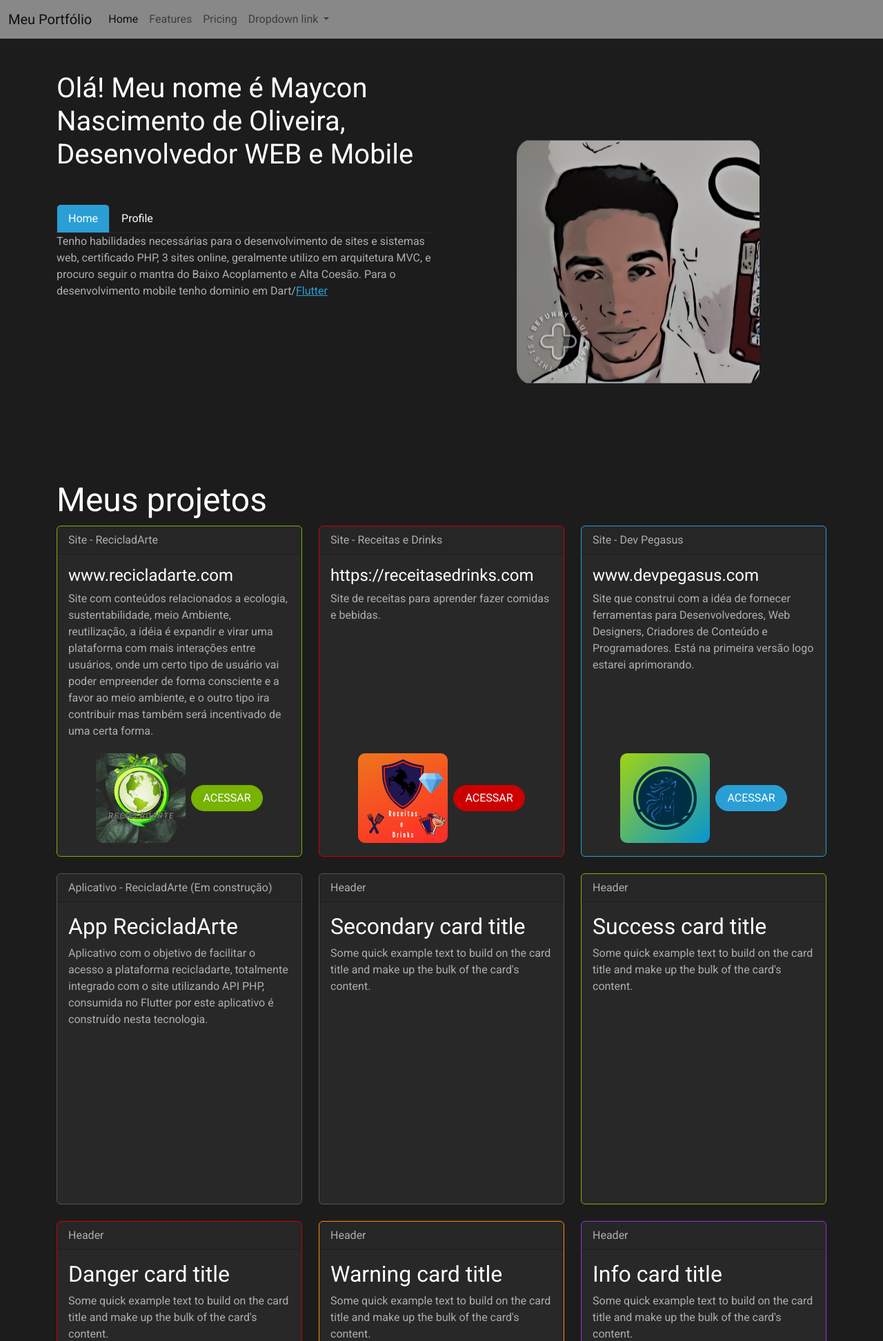
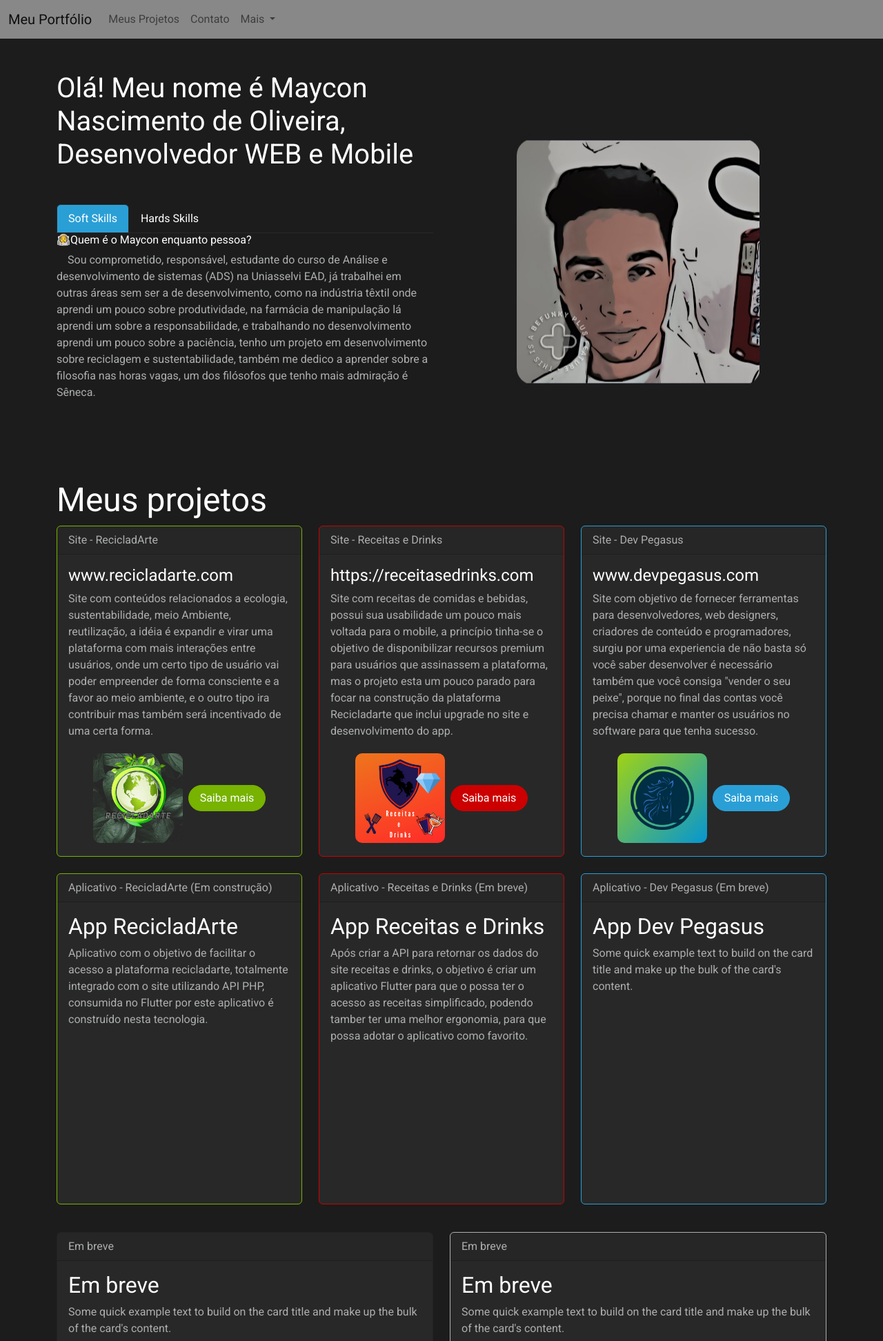
Before and after one commit to Maycon-crz/maycon-crz.github.io, a PHP site: page / in a window 1280 px wide. Shown: the top 1944 px of the page at 69% size. Run offline with PHP 8.4, Linux system fonts and the light colour scheme.

Commit message:
Incluindo mais dados e descrevendo

```diff
--- a/assets/css/style.css
+++ b/assets/css/style.css
@@ -52,8 +52,14 @@ body{
 
 
 
-@media only screen and (max-width: 600px) {
+@media only screen and (max-width: 765px) {
     .card p{
-        min-height: 0px !important;
+        min-height: 500px !important;
     }
 }
+
+@media only screen and (max-width: 1201px) {
+    .card p{
+        min-height: 220px !important;
+    }
+}
--- /dev/null
+++ b/assets/js/engine.js
@@ -0,0 +1,4 @@
+$(".maisInformacoes").click(()=>{
+    const linha = $(this).val();
+    $("#"+linha).toggle();
+})
--- a/index.html
+++ b/index.html
@@ -26,23 +26,20 @@
             <div class="collapse navbar-collapse" id="navbarNavDropdown">
                 <ul class="navbar-nav">
                     <li class="nav-item">
-                        <a class="nav-link active" aria-current="page" href="#">Home</a>
+                        <a class="nav-link" href="#meusProjetos">Meus Projetos</a>
                     </li>
                     <li class="nav-item">
-                        <a class="nav-link" href="#">Features</a>
-                    </li>
-                    <li class="nav-item">
-                        <a class="nav-link" href="#">Pricing</a>
+                        <a class="nav-link" href="#contato">Contato</a>
                     </li>
                     <li class="nav-item dropdown">
                         <a class="nav-link dropdown-toggle" href="#" role="button" data-bs-toggle="dropdown"
                             aria-expanded="false">
-                            Dropdown link
+                            Mais
                         </a>
                         <ul class="dropdown-menu">
-                            <li><a class="dropdown-item" href="#">Action</a></li>
-                            <li><a class="dropdown-item" href="#">Another action</a></li>
-                            <li><a class="dropdown-item" href="#">Something else here</a></li>
+                            <li><a class="dropdown-item" href="#">01 Em Breve</a></li>
+                            <li><a class="dropdown-item" href="#">02 Em Breve</a></li>
+                            <li><a class="dropdown-item" href="#">03 Em Breve</a></li>
                         </ul>
                     </li>
                 </ul>
@@ -55,23 +52,92 @@
                 <h1 class="h3 mt-5">Olá! Meu nome é Maycon Nascimento de Oliveira, Desenvolvedor WEB e Mobile</h1>
                 <ul class="nav nav-tabs mt-5" role="tablist">
                     <li class="nav-item" role="presentation">
-                        <a class="nav-link active" data-bs-toggle="tab" href="#home" aria-selected="true"
-                            role="tab">Home</a>
+                        <a class="nav-link active" data-bs-toggle="tab" href="#softSkills" aria-selected="true"
+                            role="tab">Soft Skills</a>
                     </li>
                     <li class="nav-item" role="presentation">
-                        <a class="nav-link" data-bs-toggle="tab" href="#profile" aria-selected="false" role="tab"
-                            tabindex="-1">Profile</a>
+                        <a class="nav-link" data-bs-toggle="tab" href="#hardsSkills" aria-selected="false" role="tab"
+                            tabindex="-1">Hards Skills</a>
                     </li>
                 </ul>
                 <div id="myTabContent" class="tab-content">
-                    <div class="tab-pane fade active show" id="home" role="tabpanel">
-                        <p>Tenho habilidades necessárias para o desenvolvimento de sites e sistemas web, certificado
-                            PHP, 3 sites online, geralmente utilizo em arquitetura MVC, e procuro seguir o mantra do
-                            Baixo Acoplamento e Alta Coesão. Para o desenvolvimento mobile tenho dominio em Dart/<a
-                                href="https://flutter.dev/">Flutter</a></p>
+                    <div class="tab-pane fade active show" id="softSkills" role="tabpanel">
+                        <h3 class="h6">🧑‍🚀Quem é o Maycon enquanto pessoa?</h3>
+                        <p> &emsp;Sou comprometido, responsável, estudante do curso de Análise e desenvolvimento de
+                            sistemas (ADS) na Uniasselvi EAD, já trabalhei em outras áreas sem ser a de desenvolvimento,
+                            como na indústria têxtil onde aprendi um pouco sobre produtividade, na farmácia de
+                            manipulação lá aprendi um sobre a responsabilidade, e trabalhando no desenvolvimento aprendi
+                            um pouco sobre a paciência, tenho um projeto em desenvolvimento sobre reciclagem e
+                            sustentabilidade, também me dedico a aprender sobre a filosofia nas horas vagas, um dos
+                            filósofos que tenho mais admiração é Sêneca.</p>
                     </div>
-                    <div class="tab-pane fade" id="profile" role="tabpanel">
-                        <p>Este Portfólio ainda esta em construção!</p>
+                    <div class="tab-pane fade" id="hardsSkills" role="tabpanel">
+                        <div class="accordion" id="accordionExample">
+                            <div class="accordion-item">
+                                <h2 class="accordion-header" id="headingOne">
+                                    <button class="accordion-button collapsed" type="button" data-bs-toggle="collapse"
+                                        data-bs-target="#collapseOne" aria-expanded="false" aria-controls="collapseOne">
+                                        Quem é o Maycon enquanto profissional?
+                                    </button>
+                                </h2>
+                                <div id="collapseOne" class="accordion-collapse collapse" aria-labelledby="headingOne"
+                                    data-bs-parent="#accordionExample">
+                                    <div class="accordion-body">
+                                        <p>
+                                            &emsp;Tenho habilidades necessárias para o desenvolvimento de sites e
+                                            sistemas web,
+                                            certificado em
+                                            PHP cursado no programa Entra21 em 2016, 3 sites online, geralmente utilizo
+                                            em
+                                            arquitetura MVC, e procuro seguir o mantra do
+                                            Baixo Acoplamento e Alta Coesão. Para o desenvolvimento mobile tenho domínio
+                                            em Dart/<a href="https://flutter.dev/">Flutter</a>, com uma experiência
+                                            recente de 10 meses no
+                                            Flutter, onde consegui me aprimorar no desenvolvimento em equipe, GIT e
+                                            documentação,
+                                            estou a caminho do último semestre de ADS.</a>
+                                        </p>
+                                    </div>
+                                </div>
+                            </div>
+                            <div class="accordion-item">
+                                <h2 class="accordion-header" id="headingTwo">
+                                    <button class="accordion-button collapsed show" type="button"
+                                        data-bs-toggle="collapse" data-bs-target="#collapseTwo" aria-expanded="false"
+                                        aria-controls="collapseTwo">
+                                        Tecnologias
+                                    </button>
+                                </h2>
+                                <div id="collapseTwo" class="accordion-collapse collapse" aria-labelledby="headingTwo"
+                                    data-bs-parent="#accordionExample">
+                                    <div class="accordion-body">
+                                        PHP, Javascript, Dart, Flutter, SQL, MySQL, CSS, HTML, Bootstrap;
+                                    </div>
+                                </div>
+                            </div>
+                            <div class="accordion-item">
+                                <h2 class="accordion-header" id="headingThree">
+                                    <button class="accordion-button collapsed" type="button" data-bs-toggle="collapse"
+                                        data-bs-target="#collapseThree" aria-expanded="false"
+                                        aria-controls="collapseThree">
+                                        Arquitetura e organização
+                                    </button>
+                                </h2>
+                                <div id="collapseThree" class="accordion-collapse collapse"
+                                    aria-labelledby="headingThree" data-bs-parent="#accordionExample">
+                                    <div class="accordion-body">
+                                        <ul>
+                                            <li>MVC, Módulos, baixo acoplamento e alta coesão;</li>
+                                            <li>kanban e Scrum Básco;</li>
+                                            <li>Geralmente utilizo Canva, Hostgator, Cloudflare, Sublimetext, Git,
+                                                GitHub e
+                                                para organizar;</li>
+                                            <li>Estou desenvolvendo um sistema que funciona como assistente pessoal;</li>
+                                        </ul>
+                                    </div>
+                                </div>
+                            </div>
+                        </div>
                     </div>
                 </div>
             </article>
@@ -79,7 +145,7 @@
                 <img src="assets/img/foto_perfil_desenho.PNG" id="fotoPerfilDesenho" />
             </article>
         </section>
-        <section class="row">
+        <section class="row" id="meusProjetos">
             <article class="col">
                 <h2>Meus projetos</h2>
             </article>
@@ -97,7 +163,7 @@
                             forma.</p>
                         <div class="text-center">
                             <img src="assets/img/logo_recicladarte.jpg" class="projectImages" />
-                            <a href="#" class="btn btn-success rounded-pill ms-1">ACESSAR</a>
+                            <a href="#" class="btn btn-success rounded-pill ms-1">Saiba mais</a>
                         </div>
                     </div>
                 </div>
@@ -107,10 +173,14 @@
                     <div class="card-header">Site - Receitas e Drinks</div>
                     <div class="card-body">
                         <h5 class="card-title">https://receitasedrinks.com</h5>
-                        <p class="card-text">Site de receitas para aprender fazer comidas e bebidas.</p>
+                        <p class="card-text">Site com receitas de comidas e bebidas, possui sua usabilidade um pouco
+                            mais voltada para o mobile, a princípio tinha-se o objetivo de disponibilizar recursos
+                            premium para usuários que assinassem a plataforma, mas o projeto esta um pouco parado para
+                            focar na construção da plataforma Recicladarte que inclui upgrade no site e desenvolvimento
+                            do app.</p>
                         <div class="text-center">
                             <img src="assets/img/logo_receitas_e_drinks.png" class="projectImages" />
-                            <a href="#" class="btn btn-danger rounded-pill ms-1">ACESSAR</a>
+                            <a href="#" class="btn btn-danger rounded-pill ms-1">Saiba mais</a>
                         </div>
                     </div>
                 </div>
@@ -120,12 +190,14 @@
                     <div class="card-header">Site - Dev Pegasus</div>
                     <div class="card-body">
                         <h5 class="card-title">www.devpegasus.com</h5>
-                        <p class="card-text">Site que construi com a idéa de fornecer ferramentas para Desenvolvedores,
-                            Web Designers, Criadores de Conteúdo e Programadores. Está na primeira versão logo estarei
-                            aprimorando.</p>
+                        <p class="card-text">Site com objetivo de fornecer ferramentas para desenvolvedores, web
+                            designers, criadores de conteúdo e programadores, surgiu por uma experiencia de não basta só
+                            você saber desenvolver é necessário também que você consiga "vender o seu peixe", porque no
+                            final das contas você precisa chamar e manter os usuários no software para que tenha
+                            sucesso.</p>
                         <div class="text-center">
                             <img src="assets/img/dev_pegasus.png" class="projectImages" />
-                            <a href="#" class="btn btn-primary rounded-pill ms-1">ACESSAR</a>
+                            <a href="#" class="btn btn-primary rounded-pill ms-1">Saiba mais</a>
                         </div>
                     </div>
                 </div>
@@ -133,7 +205,7 @@
         </section>
         <section class="row">
             <article class="col mt-4">
-                <div class="card border-secondary">
+                <div class="card border-success mb-3">
                     <div class="card-header">Aplicativo - RecicladArte (Em construção)</div>
                     <div class="card-body">
                         <h4 class="card-title">App RecicladArte</h4>
@@ -144,52 +216,22 @@
                 </div>
             </article>
             <article class="col mt-4">
-                <div class="card border-secondary">
-                    <div class="card-header">Header</div>
+                <div class="card border-danger mb-3">
+                    <div class="card-header">Aplicativo - Receitas e Drinks (Em breve)</div>
                     <div class="card-body">
-                        <h4 class="card-title">Secondary card title</h4>
-                        <p class="card-text">Some quick example text to build on the card title and make up the bulk of
-                            the card's content.</p>
+                        <h4 class="card-title">App Receitas e Drinks</h4>
+                        <p class="card-text">Após criar a API para retornar os dados do site receitas e drinks, o
+                            objetivo é criar um aplicativo Flutter para que o possa ter o acesso as receitas
+                            simplificado, podendo tamber ter uma melhor ergonomia, para que possa adotar o aplicativo
+                            como favorito.</p>
                     </div>
                 </div>
             </article>
             <article class="col mt-4">
-                <div class="card border-success">
-                    <div class="card-header">Header</div>
+                <div class="card border-primary mb-3">
+                    <div class="card-header">Aplicativo - Dev Pegasus (Em breve)</div>
                     <div class="card-body">
-                        <h4 class="card-title">Success card title</h4>
-                        <p class="card-text">Some quick example text to build on the card title and make up the bulk of
-                            the card's content.</p>
-                    </div>
-                </div>
-            </article>
-        </section>
-        <section class="row">
-            <article class="col mt-4">
-                <div class="card border-danger mb-3">
-                    <div class="card-header">Header</div>
-                    <div class="card-body">
-                        <h4 class="card-title">Danger card title</h4>
-                        <p class="card-text">Some quick example text to build on the card title and make up the bulk of
-                            the card's content.</p>
-                    </div>
-                </div>
-            </article>
-            <article class="col mt-4">
-                <div class="card border-warning mb-3">
-                    <div class="card-header">Header</div>
-                    <div class="card-body">
-                        <h4 class="card-title">Warning card title</h4>
-                        <p class="card-text">Some quick example text to build on the card title and make up the bulk of
-                            the card's content.</p>
-                    </div>
-                </div>
-            </article>
-            <article class="col mt-4">
-                <div class="card border-info mb-3">
-                    <div class="card-header">Header</div>
-                    <div class="card-body">
-                        <h4 class="card-title">Info card title</h4>
+                        <h4 class="card-title">App Dev Pegasus</h4>
                         <p class="card-text">Some quick example text to build on the card title and make up the bulk of
                             the card's content.</p>
                     </div>
@@ -199,9 +241,9 @@
         <section class="row">
             <article class="col mt-4">
                 <div class="card border-light mb-3">
-                    <div class="card-header">Header</div>
+                    <div class="card-header">Em breve</div>
                     <div class="card-body">
-                        <h4 class="card-title">Light card title</h4>
+                        <h4 class="card-title">Em breve</h4>
                         <p class="card-text">Some quick example text to build on the card title and make up the bulk of
                             the card's content.</p>
                     </div>
@@ -209,9 +251,9 @@
             </article>
             <article class="col mt-4">
                 <div class="card border-dark mb-3">
-                    <div class="card-header">Header</div>
+                    <div class="card-header">Em breve</div>
                     <div class="card-body">
-                        <h4 class="card-title">Dark card title</h4>
+                        <h4 class="card-title">Em breve</h4>
                         <p class="card-text">Some quick example text to build on the card title and make up the bulk of
                             the card's content.</p>
                     </div>
@@ -220,13 +262,19 @@
         </section>
     </main>
 
-    <footer class="container mt-3">
+    <footer class="container mt-3" id="contato">
         <section class="card">
-            <div class="card-header">Destaque</div>
+            <div class="card-header">Desenvolvedor: Maycon Nascimento de Oliveira</div>
             <div class="card-body">
-                <h5 class="card-title">Special title treatment</h5>
-                <p class="card-text">With supporting text below as a natural lead-in to additional content.</p>
-                <a href="#" class="btn btn-primary">Go somewhere</a>
+                <h5 class="card-title">Contatos:</h5>
+                <ul class="list-unstyled">
+                    <li>Perfil no linkedin: linkedin.com/in/mayconnascioliveira</li>
+                    <li>GitHub: github.com/Maycon-crz</li>
+                    <li>Endereço: Santa Catarina -SC, Blumenau, Velha</li>
+                    <li>E-mail: mayconnascimentodeoliveira23@gmail.com</li>
+                    <li>Telefone: (47)984369652</li>
+                    <li>Data de nascimento: 21 de abril</li>
+                </ul>
             </div>
         </section>
     </footer>
```
